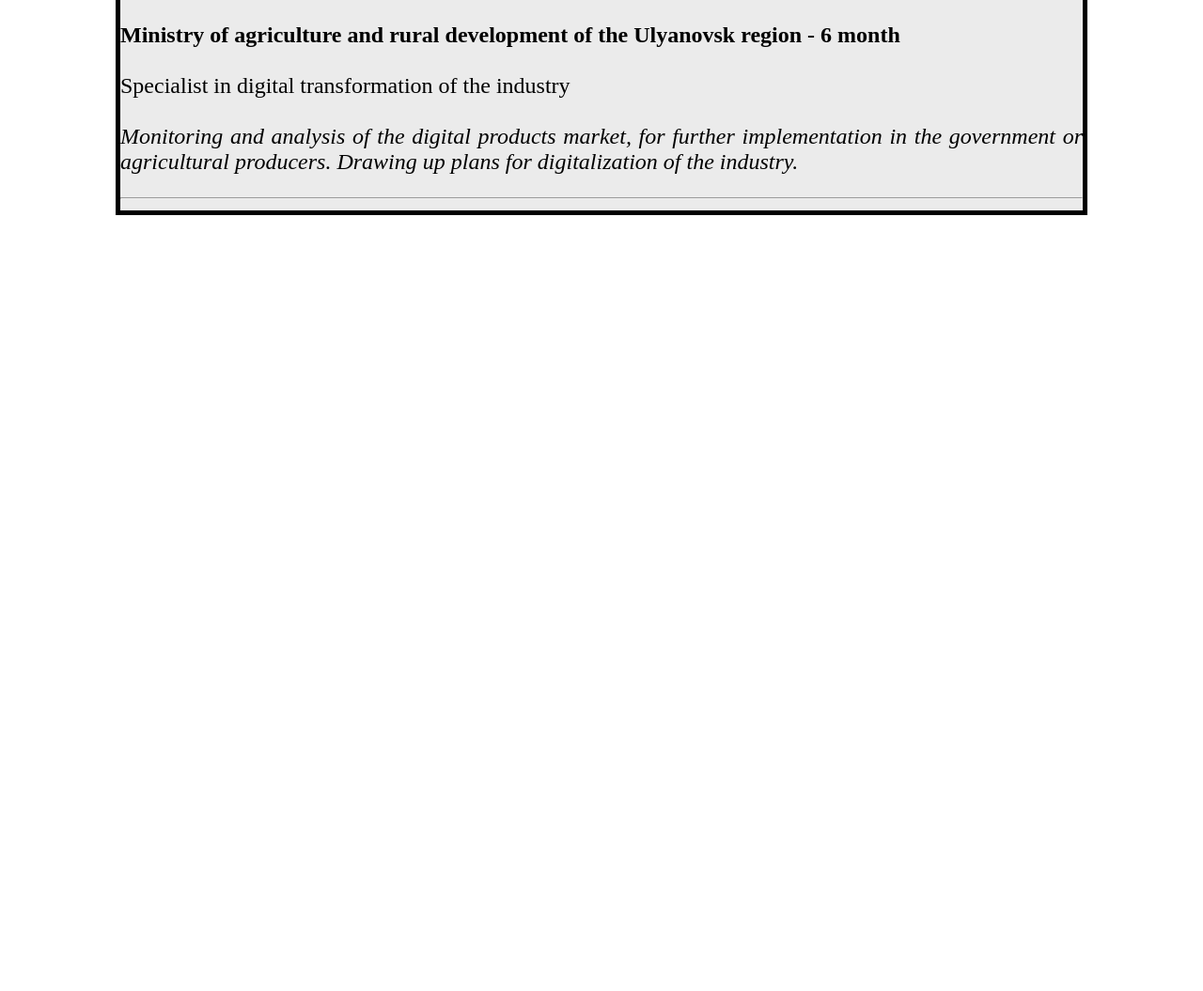
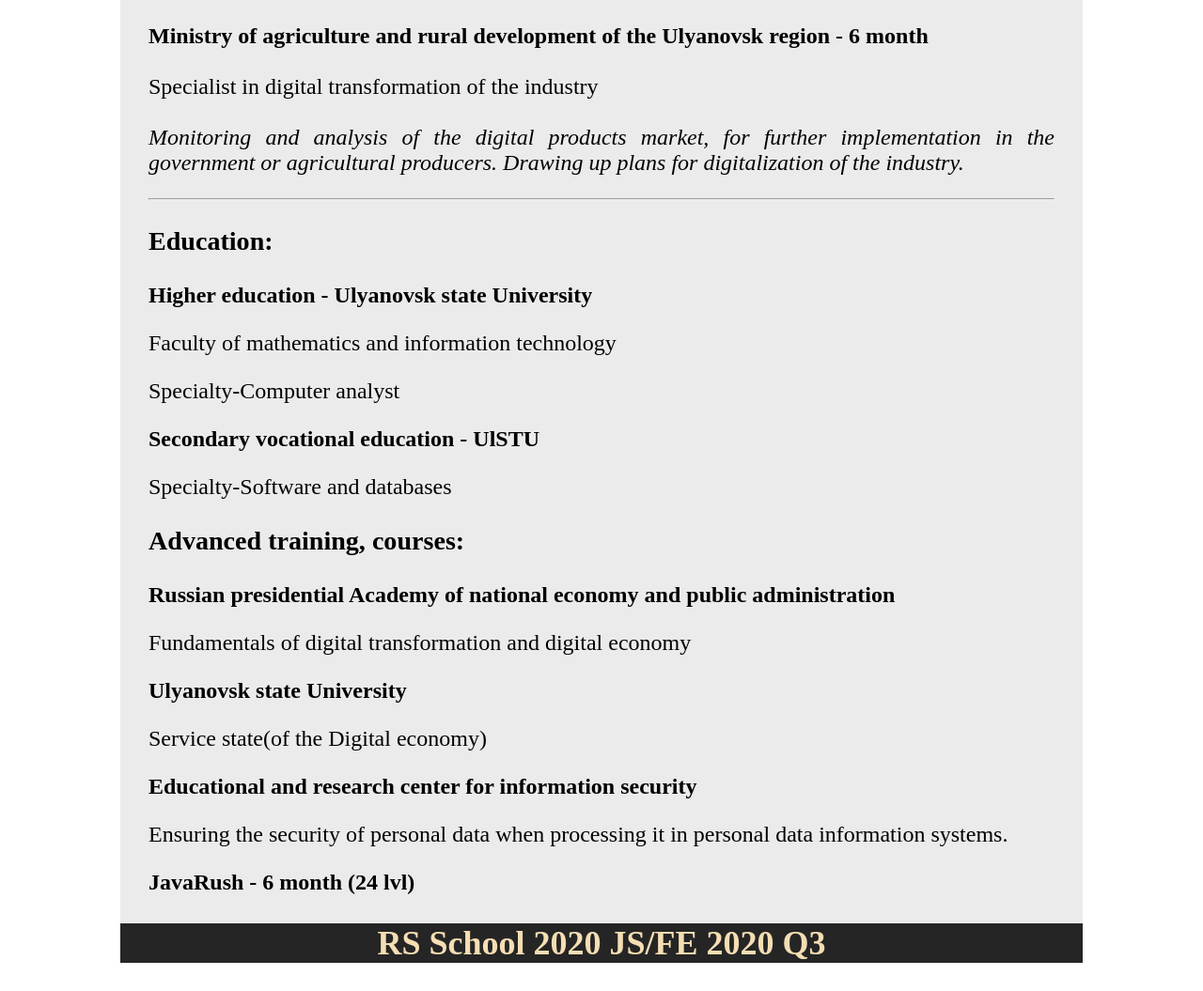
Before and after one commit to uxanovav/rsschool-cv, a plain HTML site: page index.html in a window 1280 px wide. Shown: the part 1230-2285 px from the top of the page at 94% size. Before the commit the page ends 1467 px from the top, so only its background shows below. Drawn offline with Linux system fonts and the light colour scheme.

Commit message:
feat: add block - "Education", fix markdown

```diff
--- a/index.html
+++ b/index.html
@@ -8,7 +8,7 @@
 </head>
 <body>
     <main class="content">
-        <header class="main-header">
+        <header class="main-header-footer">
             <h2>CV</h2>
         </header>
         <section class="contacts">
@@ -35,7 +35,7 @@
                     <strong>
                         Phone:
                     </strong>
-                    <em>+ 7 999 190 24 21</em>
+                    <em>+ 7-999-190-24-21</em>
                 </p>
             </article>
             <img src="./img/photo.jpg" alt="Photo" width="25%">
@@ -122,8 +122,72 @@
                 </p>
             </article>
             <hr>
-
+            <article>
+                <p>
+                    <h3>
+                    <strong>
+                        Education:
+                    </strong>
+                    </h3>
+                    <p>
+                        <strong>
+                            Higher education - Ulyanovsk state University
+                        </strong>
+                    </p>
+                    <p>
+                        Faculty of mathematics and information technology
+                    </p>
+                    <p>
+                        Specialty-Computer analyst
+                    </p>
+                    <p>
+                        <strong>
+                            Secondary vocational education - UlSTU
+                        </strong>
+                    </p>
+                    <p>
+                        Specialty-Software and databases
+                    </p>
+                    <h3>
+                        <strong>
+                            Advanced training, courses:
+                        </strong>
+                    </h3>
+                    <p>
+                        <strong>
+                        Russian presidential Academy of national economy and public administration
+                        </strong>
+                    </p>
+                    <p>
+                        Fundamentals of digital transformation and digital economy
+                    </p>
+                    <p>
+                        <strong>
+                        Ulyanovsk state University
+                        </strong>
+                    </p>
+                    <p>
+                        Service state(of the Digital economy)
+                    </p>
+                    <p>
+                        <strong>
+                        Educational and research center for information security
+                        </strong>
+                    </p>
+                    <p>
+                        Ensuring the security of personal data when processing it in personal data information systems.
+                    </p>
+                    <p>
+                        <strong>
+                            JavaRush - 6 month (24 lvl)
+                        </strong>
+                    </p>
+                </p>
+            </article>
         </section>
+        <footer class="main-header-footer">
+            <h2>RS School 2020 JS/FE 2020 Q3</h2>
+        </footer>
     </main>
 </body>
 </html>
--- a/style.css
+++ b/style.css
@@ -1,18 +1,19 @@
 .content {
     width: 1024px;
     margin: 0 auto;
-    border: black solid 5px;
     font-size: 24px;
     background-color: rgb(235, 235, 235);
 }
 
-.main-header {
+.main-header-footer {
     text-align: center;
-    color: rgb(77, 85, 94);
+    color:wheat;
+    background-color: rgb(37, 37, 37);
 }
 
 .contacts {
     display: flex;
+    margin: 30px;
 }
 
 .text-info {
@@ -28,4 +29,5 @@
 
 .main-content {
     text-align: justify;
+    margin: 30px;
 }
```
